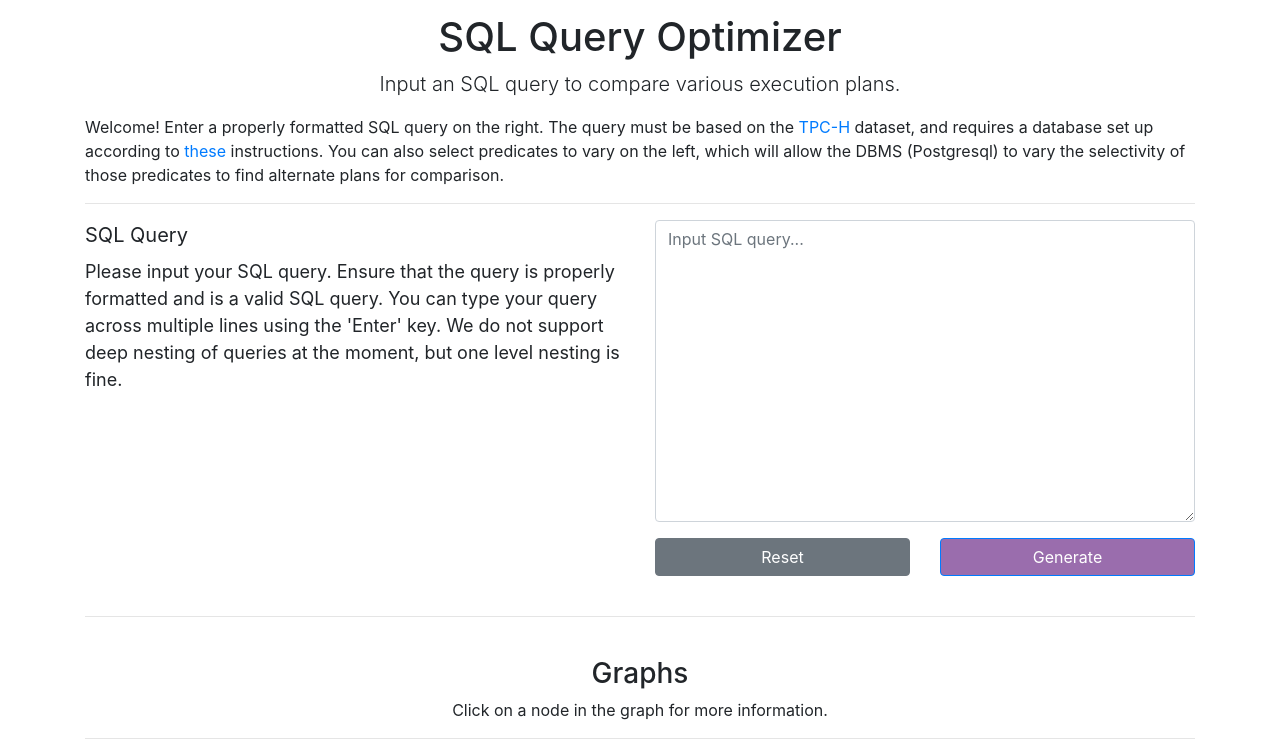
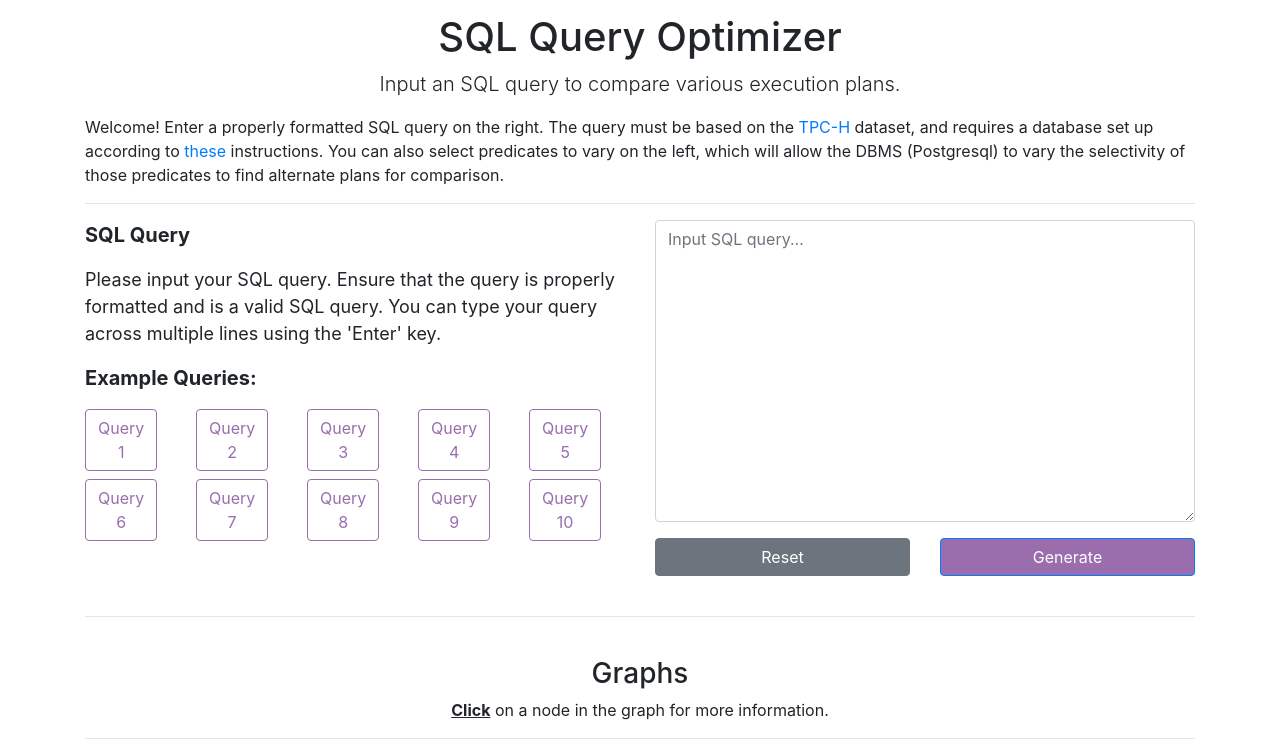
Before and after one commit to tej172/PROJECT-2-DATABASE-SYSTEM-PRINCIPLES, a React (Create React App) app in the folder frontend/: page / in a window 1280 px wide. Shown: the top 753 px of the page. Built offline with nearby package versions, Linux system fonts and the light colour scheme.

Commit message:
[Update] example queries

```diff
--- /dev/null
+++ b/frontend/public/queries.json
@@ -0,0 +1,52 @@
+[
+  {
+    "id": 1,
+    "query": "select l_returnflag, l_linestatus, sum(l_quantity) as sum_qty, sum(l_extendedprice) as sum_base_price, sum(l_extendedprice * (1 - l_discount)) as sum_disc_price, sum(l_extendedprice * (1 - l_discount) * (1 + l_tax)) as sum_charge, avg(l_quantity) as avg_qty, avg(l_extendedprice) as avg_price, avg(l_discount) as avg_disc, count(*) as count_order from lineitem where l_extendedprice < 33000 group by l_returnflag, l_linestatus order by l_returnflag, l_linestatus",
+    "description": "Query 1"
+  },
+  {
+    "id": 2,
+    "query": "select o_orderpriority, count(*) as order_count from orders where o_orderdate >= date '1996-03-01' and exists (select * from lineitem where l_orderkey = o_orderkey and l_commitdate < l_receiptdate) group by o_orderpriority order by o_orderpriority limit 1;",
+    "description": "Query 2"
+  },
+  {
+    "id": 3,
+    "query": "select l_orderkey, sum(l_extendedprice * (1 - l_discount)) as revenue, o_orderdate, o_shippriority from customer, orders, lineitem where c_mktsegment = 'BUILDING' and c_custkey = o_custkey and l_orderkey = o_orderkey and o_totalprice < 50000 and l_extendedprice > 1200 group by l_orderkey, o_orderdate, o_shippriority order by revenue desc, o_orderdate",
+    "description": "Query 3"
+  },
+  {
+    "id": 4,
+    "query": "select o_orderpriority, count(*) as order_count from orders where o_totalprice > 100000 and exists (select * from lineitem where l_orderkey = o_orderkey) group by o_orderpriority order by o_orderpriority",
+    "description": "Query 4"
+  },
+  {
+    "id": 5,
+    "query": "select c_custkey, c_name, sum(l_extendedprice * (1 - l_discount)) as revenue, c_acctbal, n_name, c_address, c_phone, c_comment from customer, orders, lineitem, nation where c_custkey = o_custkey and l_orderkey = o_orderkey and o_orderdate >= '1993-10-01' and c_nationkey = n_nationkey and c_acctbal < 10000 and l_extendedprice > 2500 group by c_custkey, c_name, c_acctbal, c_phone, n_name, c_address, c_comment order by revenue desc",
+    "description": "Query 5"
+  },
+  {
+    "id": 6,
+    "query": "select ps_partkey, sum(ps_supplycost * ps_availqty) as value from partsupp, supplier, nation where ps_suppkey = s_suppkey and s_nationkey = n_nationkey and n_name = 'GERMANY' and ps_supplycost > 2400 and s_acctbal > 25000 group by ps_partkey having sum(ps_supplycost * ps_availqty) > (select sum(ps_supplycost * ps_availqty) * 0.0001000000 from partsupp, supplier, nation where ps_suppkey = s_suppkey and s_nationkey = n_nationkey and n_name = 'GERMANY') order by value desc",
+    "description": "Query 6"
+  },
+  {
+    "id": 7,
+    "query": "select l_shipmode, sum(case when o_orderpriority = '1-URGENT' or o_orderpriority = '2-HIGH' then 1 else 0 end) as high_line_count, sum(case when o_orderpriority <> '1-URGENT' and o_orderpriority <> '2-HIGH' then 1 else 0 end) as low_line_count from orders, lineitem where o_orderkey = l_orderkey and o_totalprice > 11000 and l_extendedprice < 5000 group by l_shipmode order by l_shipmode",
+    "description": "Query 7"
+  },
+  {
+    "id": 8,
+    "query": "select l_orderkey, sum(l_extendedprice * (1 - l_discount)) as revenue, o_orderdate, o_shippriority from customer, orders, lineitem where c_mktsegment = 'HOUSEHOLD' and c_custkey = o_custkey and l_orderkey = o_orderkey and o_orderdate < date '1995-03-21' and l_shipdate > date '1995-03-21' group by l_orderkey, o_orderdate, o_shippriority order by revenue desc, o_orderdate limit 10;",
+    "description": "Query 8"
+  },
+  {
+    "id": 9,
+    "query": "select 100.00 * sum(case when p_type like 'PROMO%' then l_extendedprice * (1 - l_discount) else 0 end) / sum(l_extendedprice * (1 - l_discount)) as promo_revenue from lineitem, part where l_partkey = p_partkey and l_shipdate >= date '1993-11-01' limit 1;",
+    "description": "Query 9"
+  },
+  {
+    "id": 10,
+    "query": "select ps_partkey, sum(ps_supplycost * ps_availqty) as value from partsupp, supplier, nation where ps_suppkey = s_suppkey and s_nationkey = n_nationkey and n_name = 'GERMANY' and ps_supplycost > 10000 and s_acctbal < 10000 group by ps_partkey having sum(ps_supplycost * ps_availqty) > (select sum(ps_supplycost * ps_availqty) * 0.0001000000 from partsupp, supplier, nation where ps_suppkey = s_suppkey and s_nationkey = n_nationkey and n_name = 'GERMANY') order by value desc",
+    "description": "Query 10"
+  }
+]
--- a/frontend/src/components/FormInput/FormInput.js
+++ b/frontend/src/components/FormInput/FormInput.js
@@ -1,4 +1,4 @@
-import { useState } from "react";
+import { useState, useEffect } from "react";
 import axios from "axios";
 
 import Form from "react-bootstrap/Form";
@@ -19,6 +19,7 @@ const FormInput = () => {
     query: "",
     predicates: [],
   });
+
   const [output, setOutput] = useState({
     data: {},
     bestPlanId: 1,
@@ -31,97 +32,81 @@ const FormInput = () => {
   const [showSuccess, setShowSuccess] = useState(false);
   const [showError, setShowError] = useState(false);
 
+  const [queries, setQueries] = useState([]);
+
+  useEffect(() => {
+    // Fetch queries when the component mounts
+    const fetchQueries = async () => {
+      try {
+        const response = await fetch("./queries.json"); // Replace with the actual path
+        const data = await response.json();
+        console.log(data); // Add this line
+        setQueries(data);
+      } catch (error) {
+        console.error("Error fetching queries:", error);
+      }
+    };
+
+    fetchQueries();
+  }, []);
+
+  const handleQueryButtonClick = (query) => {
+    setInput({ ...input, query });
+  };
+
   const handleSubmit = (event) => {
     event.preventDefault();
     setShowLoading(true);
-    setOutput((oldState) => {
-      return { ...oldState, status: "Generating output...", error: false };
-    });
+    setOutput((oldState) => ({
+      ...oldState,
+      status: "Generating output...",
+      error: false,
+    }));
 
     if (input.query !== "") {
       axios
         .post("/generate", input)
         .then((response) => {
           setShowLoading(false);
-          // Handle error gracefully
           if (response.status === false || response.data["error"] === true) {
-            setOutput((oldState) => {
-              return {
+            setOutput((oldState) => ({
               ...oldState,
               status: response.data["status"],
               error: true,
-              };
-            });
+            }));
             setShowError(true);
           } else {
-            console.log(response.data);
-            setOutput((oldState) => {
-              return {
+            setOutput((oldState) => ({
               ...oldState,
               data: response.data["data"],
               bestPlanId: response.data["best_plan_id"],
               status: response.data["status"],
               error: false,
-              };
-            });
+            }));
             setShowSuccess(true);
           }
         })
         .catch((error) => {
           setShowLoading(false);
-          setOutput((oldState) => {
-            return {
+          setOutput((oldState) => ({
             ...oldState,
             status:
               "Error generating output. Please check your query's formatting and/or validity.",
             error: true,
-            };
-          });
+          }));
           setShowError(true);
         });
     } else {
       setShowLoading(false);
-      setOutput((oldState) => {
-        return {
+      setOutput((oldState) => ({
         ...oldState,
         status: "Error generating output. Please input an SQL query.",
         error: true,
-        };
-      });
+      }));
       setShowError(true);
     }
   };
 
-  const limitPredicates = (event) => {
-    event.target.checked = false;
-    setShowPredicateWarning(true);
-  };
-
-  // Handles user's adding of predicates, and limits them if it goes above 4 predicates.
-  const handleChecked = (event) => {
-    setInput((oldState) => {
-      const index = oldState.predicates.indexOf(event.target.id);
-
-      if (event.target.checked) {
-        if (index <= -1) {
-          // If too many, stop user from choosing more.
-          if (oldState.predicates.length >= 4) {
-            limitPredicates(event);
-            return oldState;
-          }
-          oldState.predicates.push(event.target.id);
-        }
-      } else {
-        if (index > -1) {
-          oldState.predicates.splice(index, 1);
-        }
-      }
-
-      return { ...oldState, predicates: oldState.predicates };
-    });
-  };
-
-  // Resets the form's state.
   const resetForm = (event) => {
     setInput({
       query: "",
@@ -129,13 +114,12 @@ const FormInput = () => {
     });
     setOutput({
       data: {},
-      best_plan_id: 1,
+      bestPlanId: 1,
       status: "",
       error: false,
     });
   };
 
-  // Helper function to display selected predicates to the user.
   const showSelectedPredicates = () => {
     if (input.predicates && input.predicates.length > 0) {
       let selectedPredicates = "";
@@ -150,17 +134,14 @@ const FormInput = () => {
 
   return (
     <>
-      {
-        <>
+      {/* Toasts for loading, success, and error */}
       <div className={styles.toastWrapper}>
         <Toast
           bsPrefix={styles.toastLoading}
           animation={true}
           autohide={false}
           delay={3000}
-              onClose={() => {
-                setShowLoading(false);
-              }}
+          onClose={() => setShowLoading(false)}
           show={showLoading}
         >
           <div className={styles.toastLoadingWrapper}>
@@ -187,14 +168,10 @@ const FormInput = () => {
           animation={true}
           autohide={true}
           delay={3000}
-              onClose={() => {
-                setShowSuccess(false);
-              }}
+          onClose={() => setShowSuccess(false)}
           show={showSuccess}
         >
-              <Toast.Header bsPrefix={styles.toastHeader}>
-                Success!
-              </Toast.Header>
+          <Toast.Header bsPrefix={styles.toastHeader}>Success!</Toast.Header>
           <Toast.Body bsPrefix={styles.toastBody}>
             Data loaded. Please see the output for the results.
           </Toast.Body>
@@ -207,20 +184,15 @@ const FormInput = () => {
           animation={true}
           autohide={true}
           delay={8000}
-              onClose={() => {
-                setShowError(false);
-              }}
+          onClose={() => setShowError(false)}
           show={showError}
         >
           <Toast.Header bsPrefix={styles.toastHeader}>Error!</Toast.Header>
-              <Toast.Body bsPrefix={styles.toastBody}>
-                {output.status}
-              </Toast.Body>
+          <Toast.Body bsPrefix={styles.toastBody}>{output.status}</Toast.Body>
         </Toast>
       </div>
-        </>
-      }
 
+      {/* Form and buttons */}
       <Form onSubmit={handleSubmit} className="mb-4">
         <Form.Row>
           <Form.Group as={Col} controlId="formInput">
@@ -232,11 +204,27 @@ const FormInput = () => {
                   <Form.Text bsPrefix={styles.smallText}>
                     Please input your SQL query. Ensure that the query is
                     properly formatted and is a valid SQL query. You can type
-                    your query across multiple lines using the 'Enter' key. We
-                    do not support deep nesting of queries at the moment, but
-                    one level nesting is fine.
+                    your query across multiple lines using the 'Enter' key.
                   </Form.Text>
                 </Form.Group>
+                <Form.Text bsPrefix={styles.largeText}>
+                  Example Queries:
+                </Form.Text>
+                <div className={styles.queryButtons}>
+                  <Row>
+                    {queries.map((queryObj, index) => (
+                      <Col md={2} key={index} className="mb-2 mr-3">
+                        <Button
+                          variant="outline-primary"
+                          className={`${styles.queryButton} ${styles.customOutlinePurple}`}
+                          onClick={() => handleQueryButtonClick(queryObj.query)}
+                        >
+                          {`Query ${index + 1}`}
+                        </Button>
+                      </Col>
+                    ))}
+                  </Row>
+                </div>
               </Col>
 
               {/* Right column for Form.Control */}
@@ -279,6 +267,20 @@ const FormInput = () => {
         </Form.Row>
       </Form>
 
+      {/* Buttons for each query */}
+      {/* <div className={styles.queryButtons}>
+        {queries.map((queryObj, index) => (
+          <Button
+            key={index}
+            variant="outline-primary"
+            onClick={() => handleQueryButtonClick(queryObj.query)}
+            className={styles.queryButton}
+          >
+            {`Query ${index + 1}`}
+          </Button>
+        ))}
+      </div> */}
+
       <FormOutput output={output} />
     </>
   );
--- a/frontend/src/components/FormInput/FormInput.module.css
+++ b/frontend/src/components/FormInput/FormInput.module.css
@@ -87,9 +87,21 @@
 .largeText {
   display: flex;
   font-size: 20px;
+  font-weight: bold;
+  margin-bottom: 1rem;
 }
 
 .smallText {
   display: flex;
   font-size: 18px;
+  margin-bottom: 1rem;
 }
+.customOutlinePurple {
+  border-color: #9a6dad;
+  color: #9a6dad;
+}
+
+.customOutlinePurple:hover {
+  background-color: #9a6dad;
+  color: white;
+}
--- a/frontend/src/components/FormOutput/FormOutput.js
+++ b/frontend/src/components/FormOutput/FormOutput.js
@@ -391,7 +391,10 @@ const FormOutput = (props) => {
       </Form.Row>
       <h3 style={{ textAlign: "center" }}>Graphs</h3>
       <p style={{ textAlign: "center" }}>
-        Click on a node in the graph for more information.
+        <span style={{ fontWeight: "bold", textDecoration: "underline" }}>
+          Click
+        </span>{" "}
+        on a node in the graph for more information.
       </p>
       <hr />
       <Form.Row>
```
Lines whose indentation alone changed are shown as unchanged.
